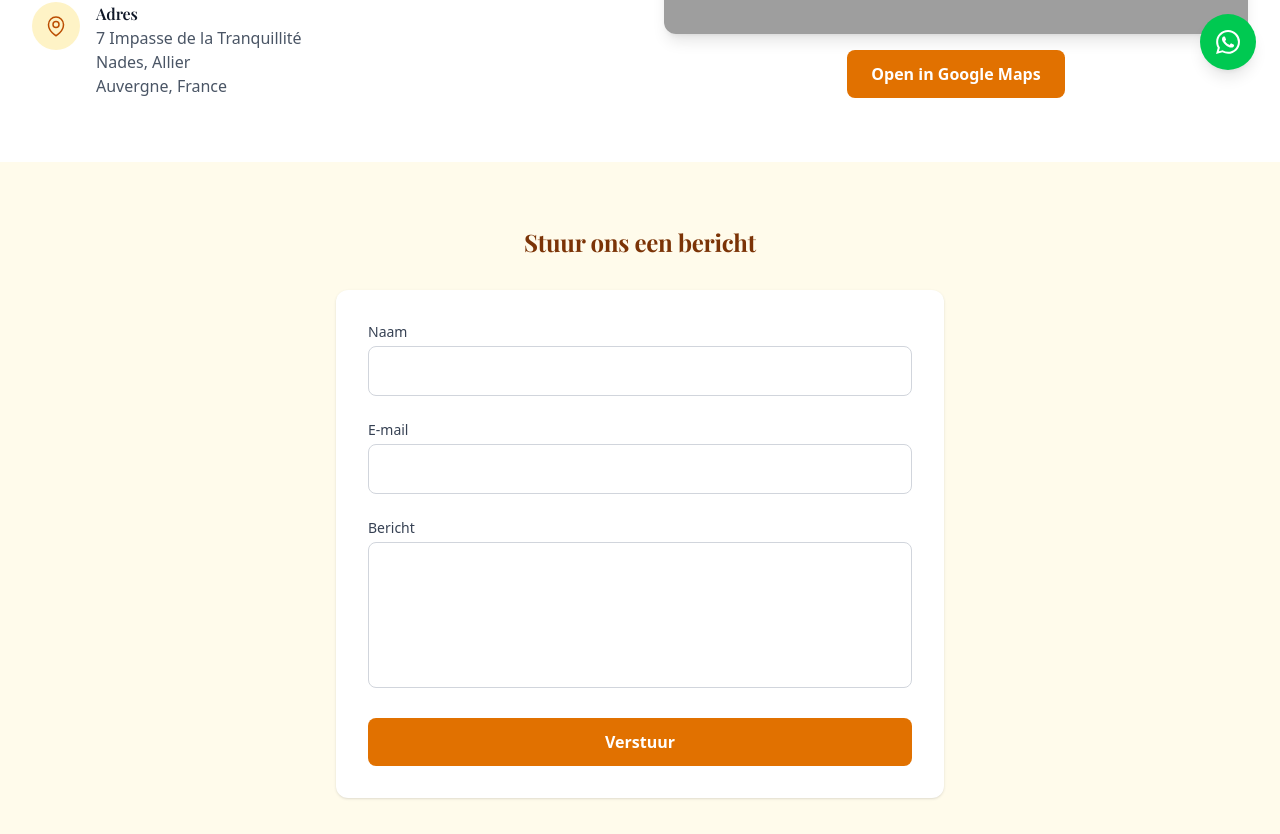
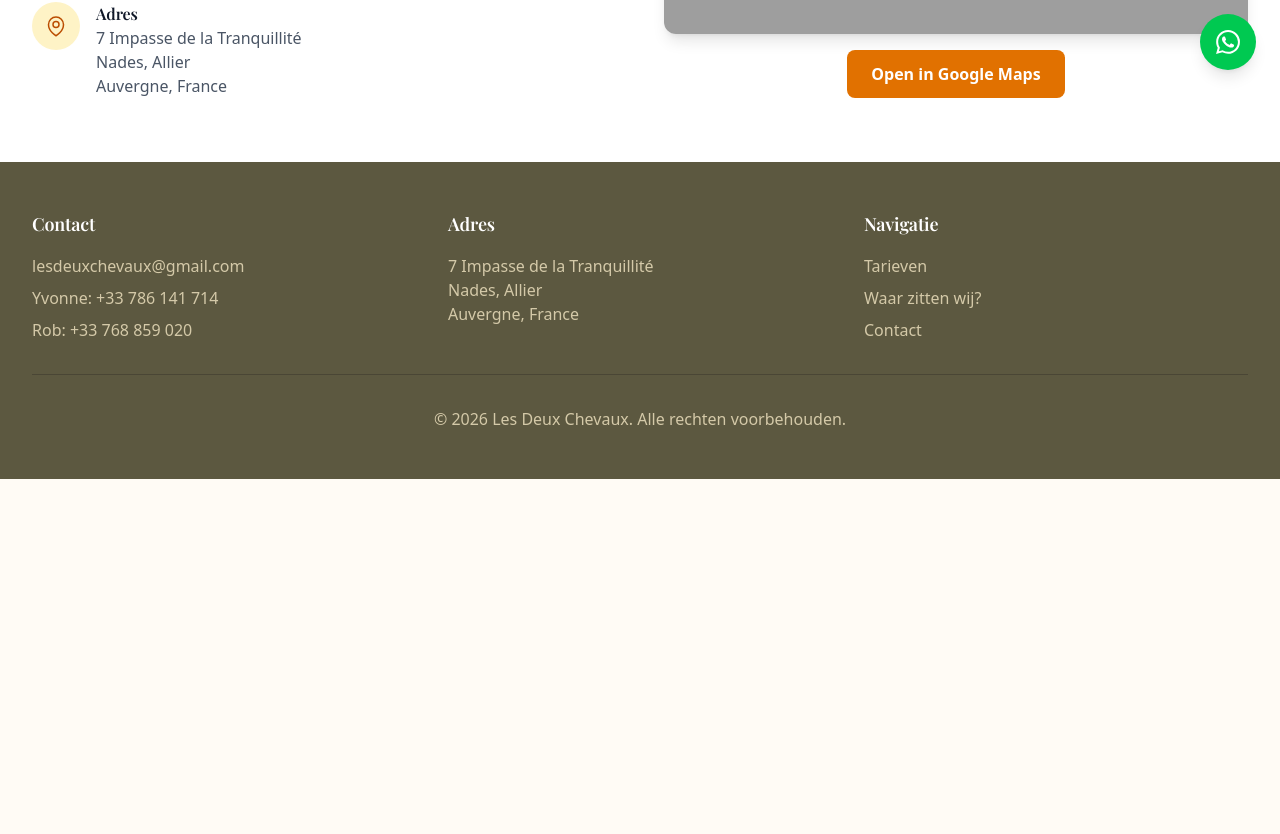
Before and after one commit to basnijholt/lesdeuxchevaux, a Next.js app: page /contact in a window 1280 px wide. Shown: the part 706-1540 px from the top of the page. After the commit the page ends 1185 px from the top, so only its background shows below. Built offline with nearby package versions, Linux system fonts and the light colour scheme; grey boxes are pictures that could not be loaded.

Commit message:
Verwijder contactformulier (#86)

```diff
--- a/src/app/contact/page.tsx
+++ b/src/app/contact/page.tsx
@@ -2,7 +2,6 @@
 
 import { useTranslation } from "@/i18n";
 import Map from "@/components/Map";
-import ContactForm from "@/components/ContactForm";
 
 export default function Contact() {
   const { t, locale } = useTranslation();
@@ -199,18 +198,6 @@ export default function Contact() {
           </div>
         </div>
       </section>
-
-      {/* Contact Form */}
-      <section className="py-16 bg-amber-50">
-        <div className="mx-auto max-w-2xl px-4 sm:px-6 lg:px-8">
-          <h2 className="text-2xl font-bold text-amber-900 mb-8 text-center">
-            {locale === "nl" ? "Stuur ons een bericht" : "Envoyez-nous un message"}
-          </h2>
-          <div className="bg-white p-8 rounded-xl shadow-sm">
-            <ContactForm />
-          </div>
-        </div>
-      </section>
     </>
   );
 }
--- a/src/components/ContactForm.tsx
+++ /dev/null
@@ -1,122 +0,0 @@
-"use client";
-
-import { useState } from "react";
-import { useTranslation } from "@/i18n";
-
-export default function ContactForm() {
-  const { locale } = useTranslation();
-  const [status, setStatus] = useState<"idle" | "sending" | "success" | "error">("idle");
-
-  const labels = {
-    nl: {
-      name: "Naam",
-      email: "E-mail",
-      message: "Bericht",
-      send: "Verstuur",
-      sending: "Verzenden...",
-      success: "Bericht verzonden! We nemen zo snel mogelijk contact met u op.",
-      error: "Er is iets misgegaan. Probeer het opnieuw of mail ons direct.",
-    },
-    fr: {
-      name: "Nom",
-      email: "E-mail",
-      message: "Message",
-      send: "Envoyer",
-      sending: "Envoi en cours...",
-      success: "Message envoyé ! Nous vous contacterons dès que possible.",
-      error: "Une erreur s'est produite. Réessayez ou envoyez-nous un e-mail directement.",
-    },
-  };
-
-  const t = labels[locale];
-
-  async function handleSubmit(e: React.FormEvent<HTMLFormElement>) {
-    e.preventDefault();
-    setStatus("sending");
-
-    const form = e.currentTarget;
-    const formData = new FormData(form);
-
-    try {
-      const response = await fetch("https://formspree.io/f/28b3ba911d4548ca9335f682f13b4405", {
-        method: "POST",
-        body: formData,
-        headers: {
-          Accept: "application/json",
-        },
-      });
-
-      if (response.ok) {
-        setStatus("success");
-        form.reset();
-      } else {
-        setStatus("error");
-      }
-    } catch {
-      setStatus("error");
-    }
-  }
-
-  return (
-    <form onSubmit={handleSubmit} className="space-y-6">
-      <div>
-        <label htmlFor="name" className="block text-sm font-medium text-gray-700 mb-1">
-          {t.name}
-        </label>
-        <input
-          type="text"
-          id="name"
-          name="name"
-          required
-          className="w-full px-4 py-3 border border-gray-300 rounded-lg focus:ring-2 focus:ring-amber-500 focus:border-amber-500 transition-colors"
-        />
-      </div>
-
-      <div>
-        <label htmlFor="email" className="block text-sm font-medium text-gray-700 mb-1">
-          {t.email}
-        </label>
-        <input
-          type="email"
-          id="email"
-          name="email"
-          required
-          className="w-full px-4 py-3 border border-gray-300 rounded-lg focus:ring-2 focus:ring-amber-500 focus:border-amber-500 transition-colors"
-        />
-      </div>
-
-      <div>
-        <label htmlFor="message" className="block text-sm font-medium text-gray-700 mb-1">
-          {t.message}
-        </label>
-        <textarea
-          id="message"
-          name="message"
-          rows={5}
-          required
-          className="w-full px-4 py-3 border border-gray-300 rounded-lg focus:ring-2 focus:ring-amber-500 focus:border-amber-500 transition-colors resize-none"
-        />
-      </div>
-
-      {status === "success" && (
-        <div className="p-4 bg-green-50 text-green-700 rounded-lg">
-          {t.success}
-        </div>
-      )}
-
-      {status === "error" && (
-        <div className="p-4 bg-red-50 text-red-700 rounded-lg">
-          {t.error}
-        </div>
-      )}
-
-      <button
-        type="submit"
-        disabled={status === "sending"}
-        className="w-full px-6 py-3 bg-amber-600 text-white font-semibold rounded-lg hover:bg-amber-700 transition-colors disabled:opacity-50 disabled:cursor-not-allowed"
-      >
-        {status === "sending" ? t.sending : t.send}
-      </button>
-    </form>
-  );
-}
```
